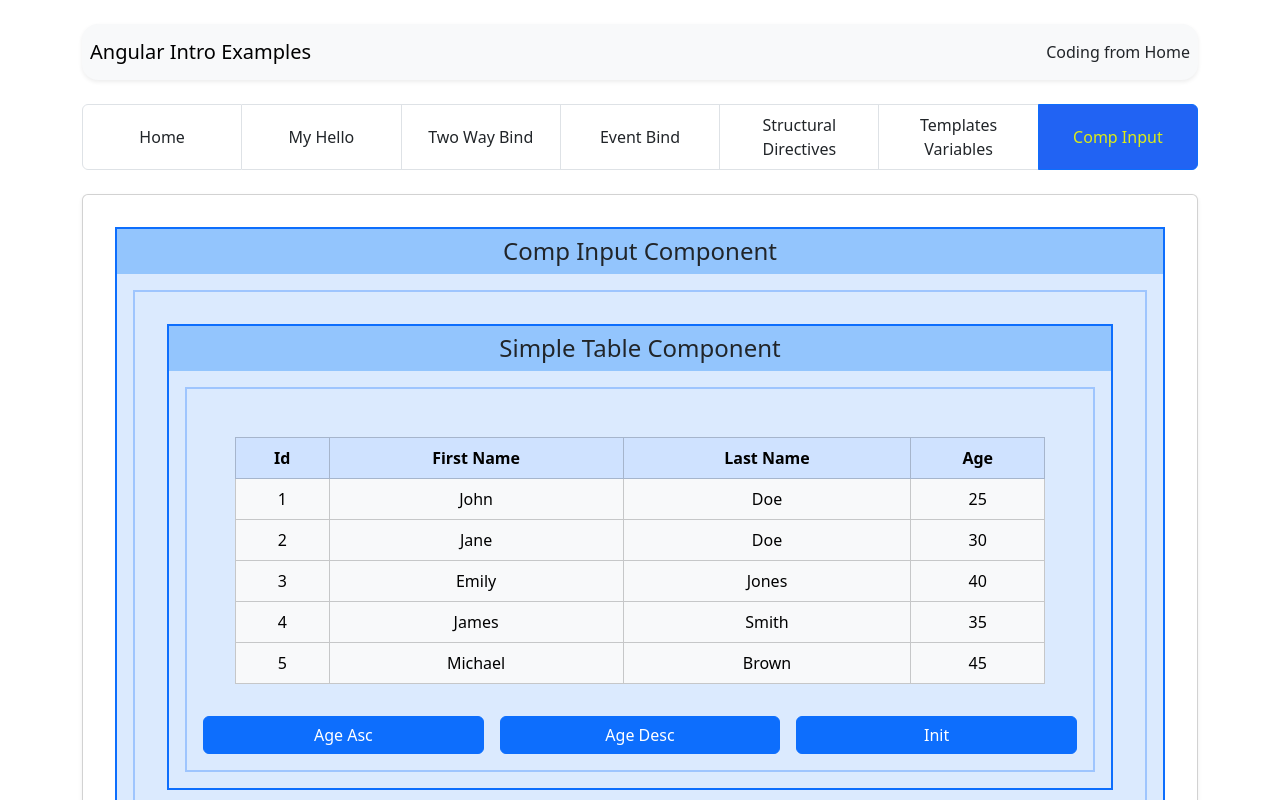
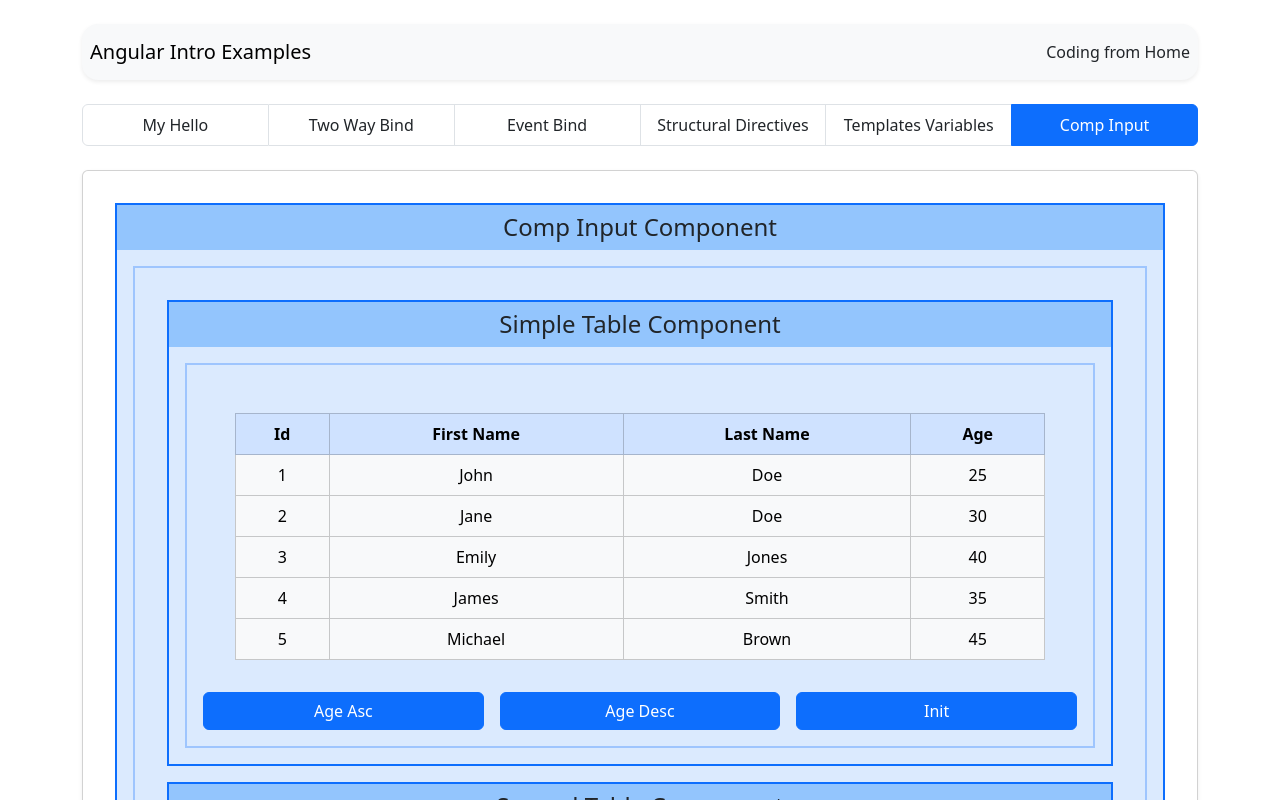
Before and after one commit to nikouliciousp/IntroAngularTailwind, an Angular app: page /comp-input in a window 1280 px wide. Shown: the top 800 px of the page. Built offline with nearby package versions, Linux system fonts and the light colour scheme.

Commit message:
Add AboveBar component for improved navigation and layout

```diff
--- /dev/null
+++ b/src/app/above-bar/above-bar.component.html
@@ -0,0 +1,15 @@
+<div class="row justify-content-center">
+  <div class="col-md-12 table-responsive">
+    <div class="list-group list-group-horizontal justify-content-center">
+      <a
+        *ngFor="let item of menu"
+        [routerLink]="item.path"
+        routerLinkActive="active"
+        [routerLinkActiveOptions]="{ exact: true }"
+        class="list-group-item list-group-item-action"
+      >
+        {{ item.text }}
+      </a>
+    </div>
+  </div>
+</div>
--- /dev/null
+++ b/src/app/above-bar/above-bar.component.ts
@@ -0,0 +1,17 @@
+import { Component, Input } from '@angular/core';
+import { SideBar } from '../app.interfaces';
+
+@Component({
+  selector: 'app-above-bar',
+  templateUrl: './above-bar.component.html',
+  styleUrls: ['./above-bar.component.css'],
+})
+export class AboveBarComponent {
+  @Input() menu: SideBar[] = [];
+
+  active = 'greeting';
+
+  onClick(path: string) {
+    this.active = path;
+  }
+}
--- a/src/app/app.component.html
+++ b/src/app/app.component.html
@@ -23,7 +23,7 @@
 <app-template-variables></app-template-variables>
 <app-comp-input></app-comp-input> -->
 
-<div class="container mt-4 text-center">
+<!-- <div class="container mt-4 text-center">
   <nav
     class="p-2 navbar navbar-light bg-light justify-content-between rounded-4 shadow-sm mb-4"
   >
@@ -97,4 +97,25 @@
       </div>
     </div>
   </div>
+</div> -->
+
+<div class="container mt-4 text-center">
+  <nav
+    class="p-2 navbar navbar-light bg-light justify-content-between rounded-4 shadow-sm mb-4"
+  >
+    <span class="navbar-brand">
+      {{ title }}
+    </span>
+    <span> Coding from Home </span>
+  </nav>
+  <app-above-bar [menu]="sideBarMenu"></app-above-bar>
+  <div class="row mt-4 justify-content-center">
+    <div class="col-12">
+      <div class="card shadow-sm mx-auto">
+        <div class="card-body">
+          <router-outlet></router-outlet>
+        </div>
+      </div>
+    </div>
+  </div>
 </div>
--- a/src/app/app.module.ts
+++ b/src/app/app.module.ts
@@ -15,6 +15,7 @@ import { SimpleTableComponent } from './comp-input/simple-table/simple-table.com
 import { SecondTableComponent } from './comp-input/second-table/second-table.component';
 import { WelcomeComponent } from './welcome/welcome.component';
 import { PageNotFoundComponent } from './page-not-found/page-not-found.component';
+import { AboveBarComponent } from './above-bar/above-bar.component';
 
 const routes: Routes = [
   { path: 'my-hello', component: MyHelloComponent },
@@ -40,6 +41,7 @@ const routes: Routes = [
     SecondTableComponent,
     WelcomeComponent,
     PageNotFoundComponent,
+    AboveBarComponent,
   ],
   imports: [BrowserModule, FormsModule, RouterModule.forRoot(routes)],
   providers: [],
```
Also changed, not shown: src/app/above-bar/above-bar.component.css (added), 1 other file (tests, documents, lock files or other folders).
